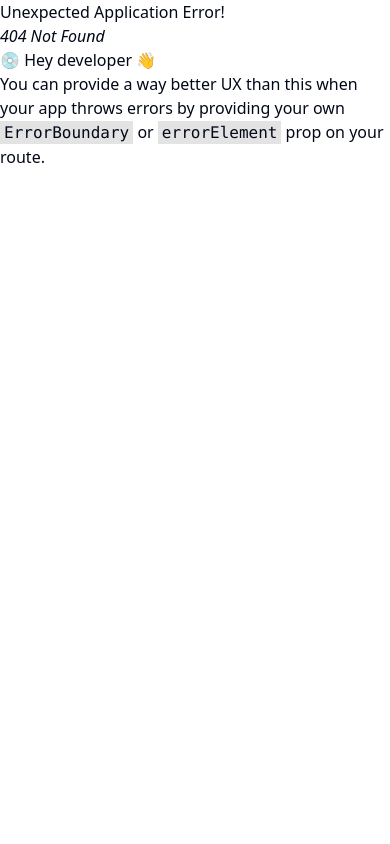
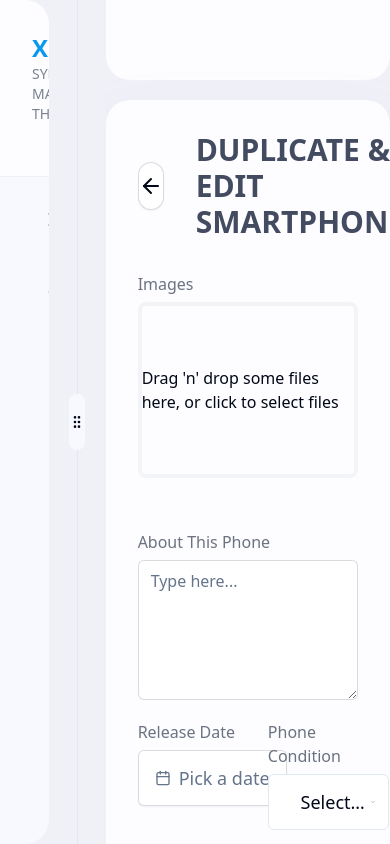
Before and after one commit to friyad/xenograft-mobiles-client, a React (Vite) app: page /inventory/duplicate/1 in a window 390 px wide. Before the commit this address had no page. Built offline with nearby package versions, Linux system fonts and the light colour scheme.

Commit message:
feat(inventory): :sparkles: Duplicate Smartphone page added

```diff
--- /dev/null
+++ b/src/pages/DuplicateSmartphone.tsx
@@ -0,0 +1,275 @@
+import { Input } from "@/components/ui/input";
+import { format } from "date-fns";
+import { Calendar as CalendarIcon } from "lucide-react";
+import { cn } from "@/lib/utils";
+import { Button } from "@/components/ui/button";
+import { Calendar } from "@/components/ui/calendar";
+import {
+  Popover,
+  PopoverContent,
+  PopoverTrigger,
+} from "@/components/ui/popover";
+import DashboardLayout from "@/layouts/DashboardLayout";
+import { ISmartPhone } from "@/types/globalTypes";
+import { smartPhoneValidation } from "@/validations/inventoryValidations";
+import { zodResolver } from "@hookform/resolvers/zod";
+import { Label } from "@radix-ui/react-label";
+import { ArrowLeft } from "lucide-react";
+import { useForm } from "react-hook-form";
+import { useNavigate, useParams } from "react-router-dom";
+import { useState } from "react";
+import { smartPhoneFormInputsData } from "@/data/smartphone";
+import {
+  Select,
+  SelectContent,
+  SelectGroup,
+  SelectItem,
+  SelectLabel,
+  SelectTrigger,
+  SelectValue,
+} from "@/components/ui/select";
+import { Textarea } from "@/components/ui/textarea";
+import PhonePhotoUpload from "@/components/inventory/PhonePhotoUpload";
+
+const defaultValuesaa = {
+  name: "",
+  price: 0,
+  quantity: 0,
+  images: [""],
+  releasedDate: "",
+  brand: "",
+  model: "",
+  opSystem: "",
+  storageCapacityGB: 0,
+  storageCapacityGB2: 0,
+  ram: 0,
+  ram2: 0,
+  processor: "",
+  screenSize: 0,
+  color: "",
+  cellularTechnology: "",
+  battery: 0,
+  simCard: "",
+  camera: 0,
+  camera2: 0,
+  charger: 0,
+  usbType: "",
+  aboutThisPhone: "",
+  condition: "New",
+  rating: 0,
+  sells: 0,
+  inStock: true,
+};
+
+const DuplicateSmartphone = () => {
+  const { phoneID } = useParams();
+  const navigate = useNavigate();
+  const [date, setDate] = useState<Date>();
+  const {
+    register,
+    handleSubmit,
+    setValue,
+    clearErrors,
+    watch,
+    setError,
+    formState: { errors, defaultValues },
+  } = useForm<ISmartPhone>({
+    resolver: zodResolver(smartPhoneValidation),
+    // defaultValues: defaultValues,
+  });
+
+  const handleDuplicateSubmit = (data: ISmartPhone) => {
+    if (data.images.length < 3) {
+      setError("images", new Error("Please upload 3 images"), {
+        shouldFocus: true,
+      });
+    }
+
+    console.log(data);
+  };
+
+  return (
+    <DashboardLayout>
+      <div className="p-8 pb-20">
+        <div className="flex justify-start items-center">
+          <Button
+            // @ts-ignore
+            onClick={() => navigate(-1, { unstable_viewTransition: true })}
+            variant="outline"
+            size="icon"
+            className="size-12 rounded-full"
+          >
+            <ArrowLeft />
+          </Button>
+
+          <h2 className="text-3xl text-cusBlack font-bold uppercase ml-8">
+            Duplicate & Edit Smartphone
+          </h2>
+        </div>
+
+        <form onSubmit={handleSubmit(handleDuplicateSubmit)}>
+          <div className="grid grid-cols-4 gap-x-10 gap-y-5 mt-8 max-w-screen-sm mx-auto smartphoneForm justify-start items-start">
+            <div className="grid w-full items-center gap-1.5 col-span-4">
+              <Label className="text-gray-500">Images</Label>
+              <PhonePhotoUpload
+                setValue={setValue}
+                clearErrors={clearErrors}
+                images={watch().images}
+              />
+              {errors.images && (
+                <p className="text-red-500 text-xs mxl:text-sm">
+                  {errors.images.message}
+                </p>
+              )}
+            </div>
+
+            <div className="grid w-full items-center gap-1.5 col-span-4">
+              <Label
+                htmlFor="duplicate_aboutThisPhone"
+                className="text-gray-500"
+              >
+                About This Phone
+              </Label>
+              <Textarea
+                {...register("aboutThisPhone")}
+                placeholder="Type here..."
+              />
+              {errors.aboutThisPhone && (
+                <p className="text-red-500 text-xs mxl:text-sm">
+                  {errors.aboutThisPhone.message}
+                </p>
+              )}
+            </div>
+
+            <div className="grid w-full items-center gap-1.5 col-span-2">
+              <Label htmlFor="duplicate_releasedDate" className="text-gray-500">
+                Release Date
+              </Label>
+              <Popover>
+                <PopoverTrigger asChild>
+                  <Button
+                    variant={"outline"}
+                    className={cn(
+                      "w-full justify-start text-left font-normal inputEl",
+                      !date && "text-muted-foreground"
+                    )}
+                  >
+                    <CalendarIcon className="mr-2 h-4 w-4" />
+                    {date ? format(date, "PPP") : <span>Pick a date</span>}
+                  </Button>
+                </PopoverTrigger>
+                <PopoverContent className="w-auto p-0">
+                  <Calendar
+                    {...register("releasedDate")}
+                    id="duplicate_releasedDate"
+                    mode="single"
+                    selected={date}
+                    onSelect={(e: any) => {
+                      setDate(e);
+                      setValue("releasedDate", format(e, "P"));
+                      clearErrors("releasedDate");
+                    }}
+                    initialFocus
+                  />
+                </PopoverContent>
+              </Popover>
+              {errors.releasedDate && (
+                <p className="text-red-500 text-xs mxl:text-sm">
+                  {errors.releasedDate.message}
+                </p>
+              )}
+            </div>
+
+            <div className="grid w-full items-center gap-1.5 col-span-2">
+              <Label htmlFor="duplicate_condition" className="text-gray-500">
+                Phone Condition
+              </Label>
+              <Select
+                defaultValue={defaultValues?.condition}
+                onValueChange={(e: string) => {
+                  setValue("condition", e);
+                  clearErrors("condition");
+                }}
+              >
+                <SelectTrigger className="h-14 text-lg">
+                  <SelectValue placeholder="Select your phone condition" />
+                </SelectTrigger>
+                <SelectContent>
+                  <SelectGroup>
+                    <SelectLabel>Phone Conditon</SelectLabel>
+                    <SelectItem className="text-lg" value="New">
+                      New
+                    </SelectItem>
+                    <SelectItem className="text-lg" value="Used">
+                      Used
+                    </SelectItem>
+                  </SelectGroup>
+                </SelectContent>
+              </Select>
+              {errors.condition && (
+                <p className="text-red-500 text-xs mxl:text-sm">
+                  {errors.condition.message}
+                </p>
+              )}
+            </div>
+
+            {smartPhoneFormInputsData.map((inputItem) => {
+              const { id, field, type, name, colSpan } = inputItem;
+              return (
+                <div
+                  key={id}
+                  className="grid w-full items-center gap-1.5 col-span-2 relative"
+                  style={{
+                    gridColumn: `span ${colSpan} / span ${colSpan}`,
+                  }}
+                >
+                  <Label
+                    htmlFor={`duplicate_${field}`}
+                    className="text-gray-500"
+                  >
+                    {name}
+                  </Label>
+                  <Input
+                    type={type}
+                    id={`duplicate_${field}`}
+                    placeholder="Type here..."
+                    onKeyDown={(evt) => {
+                      if (type === "number") {
+                        ["e", "E", "+", "-"].includes(evt.key) &&
+                          evt.preventDefault();
+                      }
+                    }}
+                    // @ts-ignore
+                    {...register(field)}
+                  />
+
+                  {
+                    // @ts-ignore
+                    errors[field] && (
+                      <p className="text-red-500 text-xs mxl:text-sm ">
+                        {
+                          // @ts-ignore
+                          errors[field].message
+                        }
+                      </p>
+                    )
+                  }
+                </div>
+              );
+            })}
+
+            <Button
+              variant="default"
+              size="lg"
+              className="w-full col-span-4 mt-4"
+            >
+              Submit
+            </Button>
+          </div>
+        </form>
+      </div>
+    </DashboardLayout>
+  );
+};
+
+export default DuplicateSmartphone;
--- a/src/pages/SmartphoneDetails.tsx
+++ b/src/pages/SmartphoneDetails.tsx
@@ -78,6 +78,11 @@ const SmartphoneCardDetails = () => {
                         Update Info
                       </Button>
                       <Button
+                        onClick={() =>
+                          navigate(`/inventory/duplicate/24312312`, {
+                            unstable_viewTransition: true,
+                          })
+                        }
                         variant="destructive"
                         size="lg"
                         className="rounded-lg bg-primary hover:bg-primary uppercase"
--- a/src/routes/routes.tsx
+++ b/src/routes/routes.tsx
@@ -8,6 +8,7 @@ import SignUp from "@/pages/SignUp";
 import SmartphoneUpdate from "@/pages/SmartphoneUpdate";
 import { createBrowserRouter } from "react-router-dom";
 import AddSmartphone from "@/pages/AddSmartphone";
+import DuplicateSmartphone from "@/pages/DuplicateSmartphone";
 
 export const routes = createBrowserRouter([
   {
@@ -29,6 +30,10 @@ export const routes = createBrowserRouter([
       {
         path: "/inventory/:phoneID",
         element: <SmartphoneCardDetails />,
+      },
+      {
+        path: "/inventory/duplicate/:phoneID",
+        element: <DuplicateSmartphone />,
       },
       {
         path: "/inventory/update/:phoneID",
```
